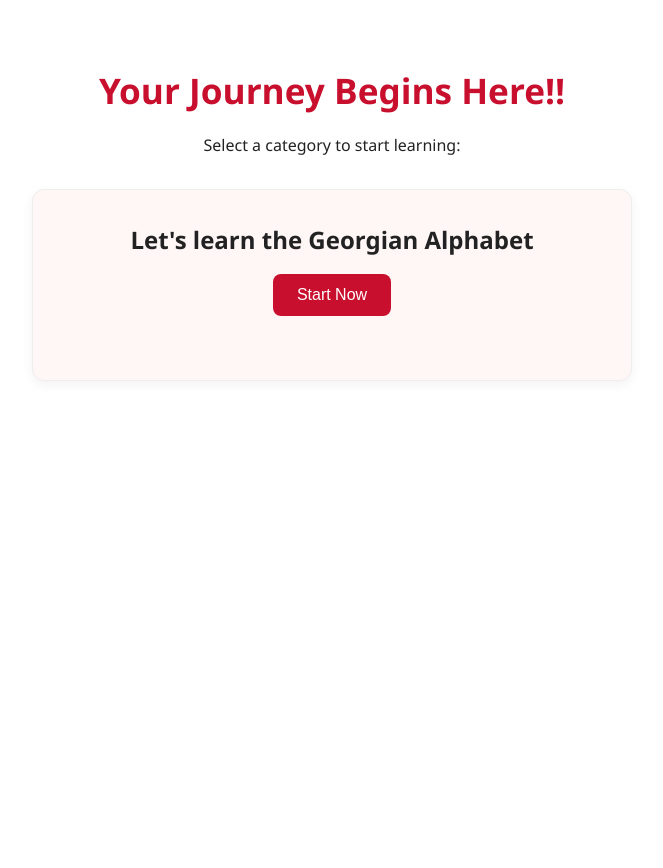
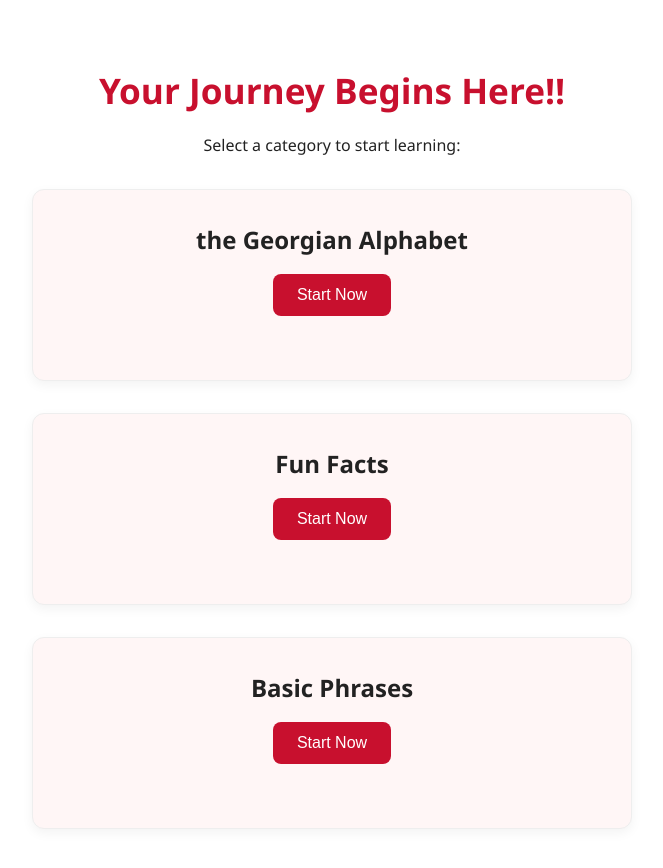
Before and after one commit to elenesturua/KartvelLingo, a React (Vite) app in the folder kartvellingo-app/: page /plans in a window 1280 px wide. Shown: the top 868 px of the page, without its empty margins (308-971 px from the left). Before the commit the page ends 800 px from the top, so only its background shows below. Built offline with nearby package versions, Linux system fonts and the light colour scheme.

Commit message:
- added two more learning plans options: basic phrases & fun facts about the language

```diff
--- a/kartvellingo-app/src/Plans.tsx
+++ b/kartvellingo-app/src/Plans.tsx
@@ -9,9 +9,17 @@ function Plans() {
             <h2>Your Journey Begins Here!! </h2>
             <p>Select a category to start learning:</p>
             <div className={"plan-card"} onClick={handleStartLetters}>
-                <h3> Let's learn the Georgian Alphabet </h3>
+                <h3> the Georgian Alphabet </h3>
                 <button className={"start-button"}>Start Now</button>
         </div>
+            <div className={"plan-card"} onClick={handleStartLetters}>
+                <h3> Fun Facts </h3>
+                <button className={"start-button"}>Start Now</button>
+            </div>
+            <div className={"plan-card"} onClick={handleStartLetters}>
+                <h3> Basic Phrases </h3>
+                <button className={"start-button"}>Start Now</button>
+            </div>
             </div>
     );
 }
```
Also changed, not shown: kartvellingo-app/src/LanguageFacts.css (added), kartvellingo-app/src/LanguageFacts.tsx (added).
